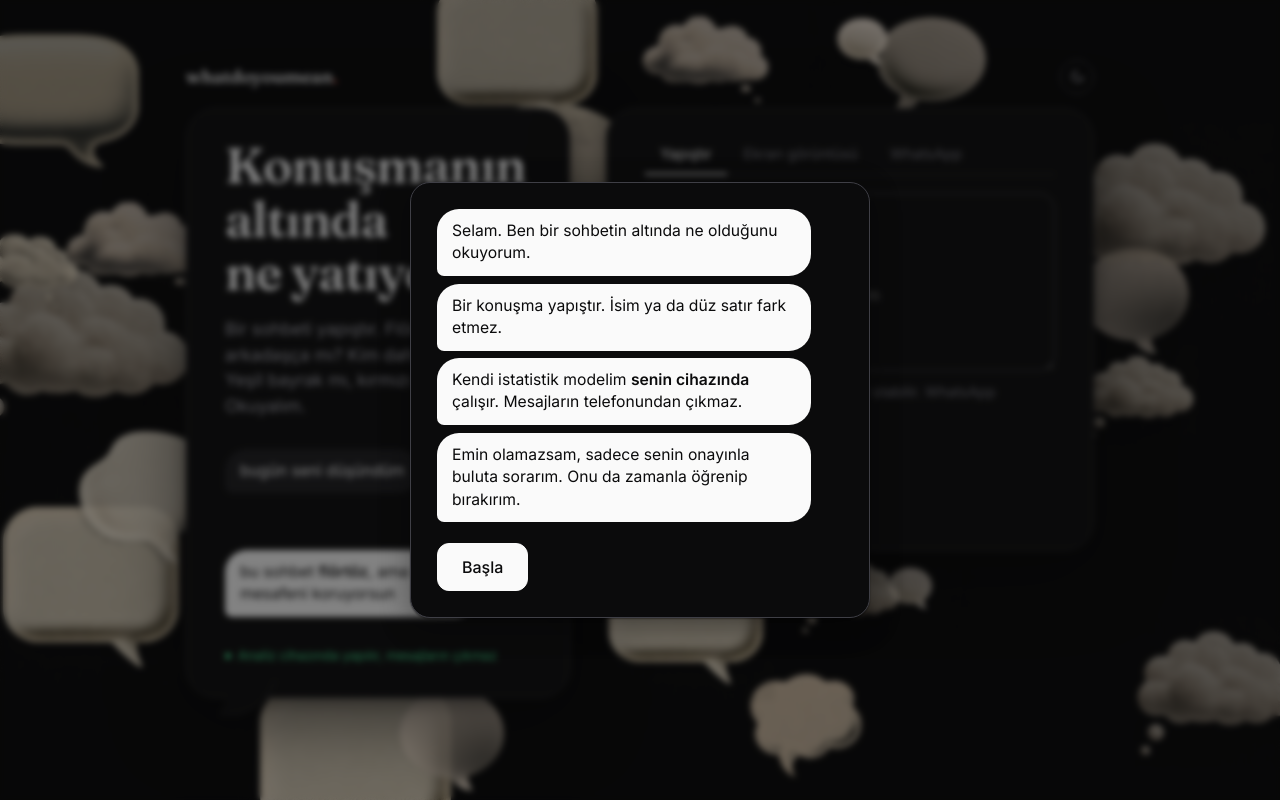
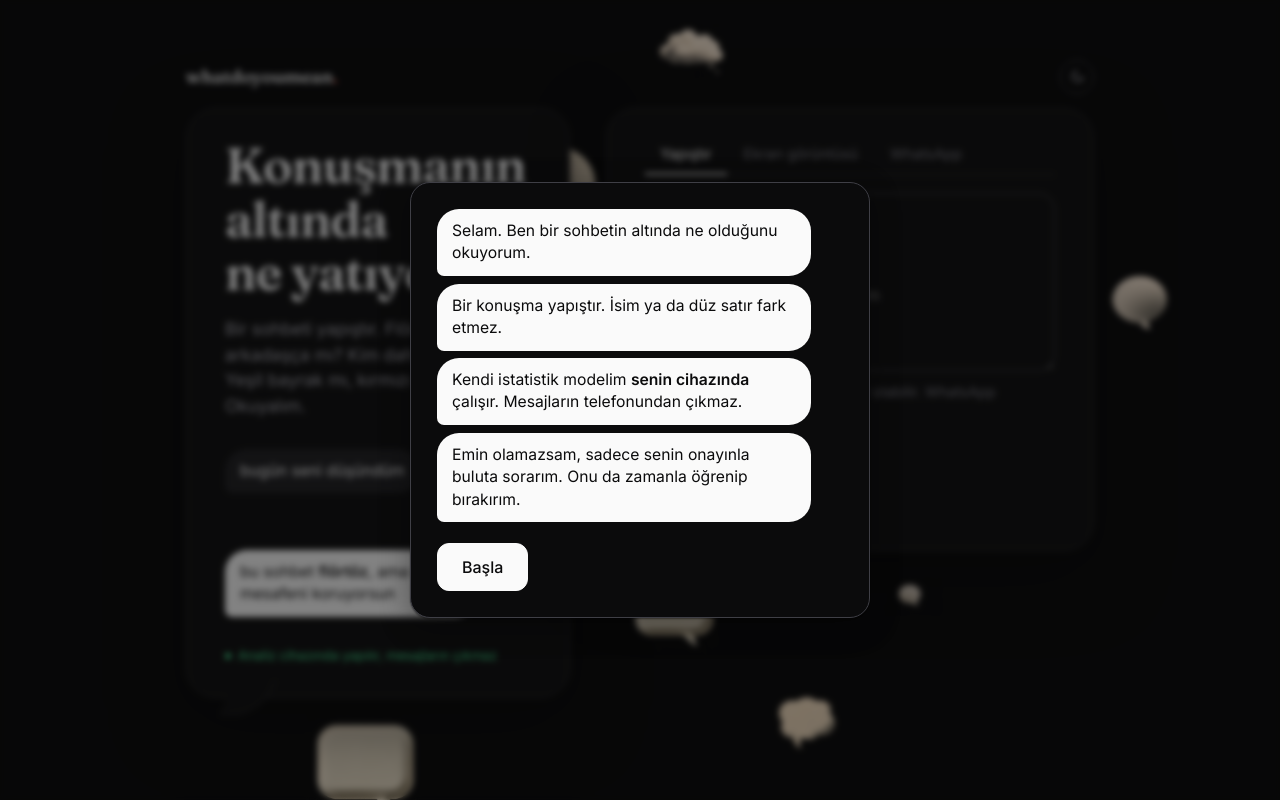
Before and after one commit to nosey-dewdrop/seviyorsevmiyor, a plain HTML site: page web/index.html in a window 1280 px wide. Shown: the top 800 px of the page. Drawn offline with Linux system fonts and the light colour scheme.

Commit message:
fix sprite overlap: draw each textured bubble at its collision diameter (was 2x too big so they visually intersected), render fully opaque as solid matter, fewer bubbles for breathing room

```diff
--- a/web/index.html
+++ b/web/index.html
@@ -108,7 +108,7 @@
     <a href="./kosullar.html">Koşullar</a>
     <span class="disclaimer">Bu okuma otomatik bir tahmindir; kesin bir yargı ya da tavsiye değildir, eğlence amaçlıdır.</span>
     <span>Analiz cihazında. Emin olunmayan vakalar için bulut, sadece senin onayınla.</span>
-    <span>v9 · dokulu balonlar · 13 Tem</span>
+    <span>v10 · katı balonlar · 13 Tem</span>
   </footer>
 </div>
 
@@ -136,7 +136,7 @@
   </div>
 </div>
 
-<script src="./js/bubbles.js?v=9" defer></script>
+<script src="./js/bubbles.js?v=10" defer></script>
 <script type="module" src="./js/app.js?v=8"></script>
 </body>
 </html>
--- a/web/js/bubbles.js
+++ b/web/js/bubbles.js
@@ -29,7 +29,7 @@ if (cvs) {
     cvs.width = Math.round(W * DPR); cvs.height = Math.round(H * DPR);
     ctx.setTransform(DPR, 0, 0, DPR, 0, 0);
     // fewer, so a solid sea has room to breathe without constant gridlock
-    const target = Math.min(34, Math.max(10, Math.round((W * H) / 42000)));
+    const target = Math.min(16, Math.max(6, Math.round((W * H) / 110000)));
     if (bubbles.length !== target) spawn(target);
   }
 
@@ -65,12 +65,13 @@ if (cvs) {
     ctx.clearRect(0, 0, W, H);
     const dark = isDark();
     for (const b of bubbles) {
-      ctx.globalAlpha = b.alpha;
       const s = b.sprite;
       if (dark && s && s.complete && s.naturalWidth) {
-        const dw = b.w * 2, dh = dw * (s.naturalHeight / s.naturalWidth);
-        ctx.drawImage(s, b.x - dw / 2, b.y - dh / 2, dw, dh);
+        ctx.globalAlpha = 1;                                    // solid matter, not ghosts
+        const dw = b.r * 2, dh = dw * (s.naturalHeight / s.naturalWidth);
+        ctx.drawImage(s, b.x - dw / 2, b.y - dh / 2, dw, dh);   // visual width = collision diameter
       } else {
+        ctx.globalAlpha = b.alpha;
         ctx.fillStyle = b.color;
         bubblePath(b.x, b.y, b.w, b.h); ctx.fill();
       }
```
